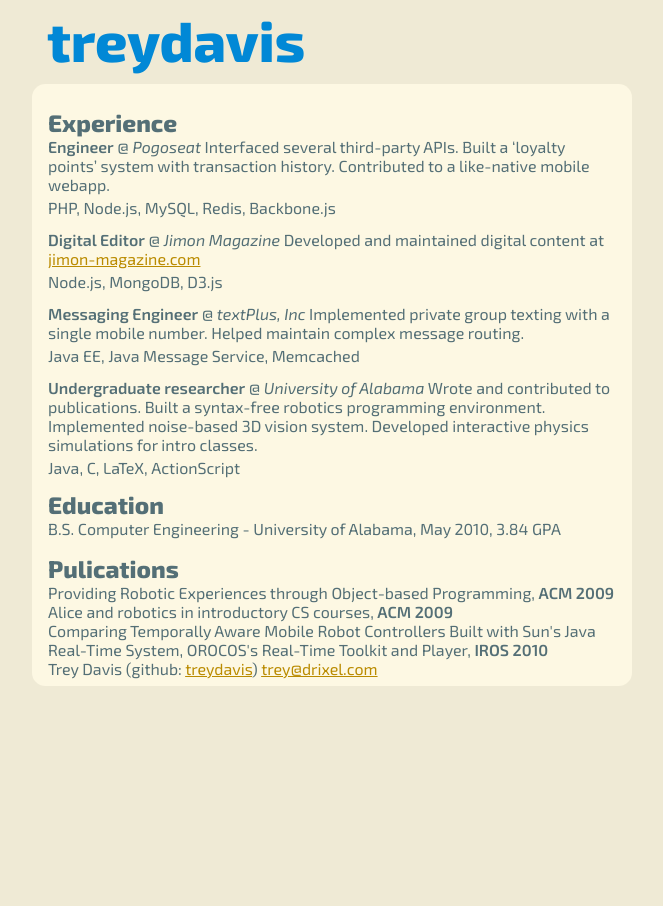
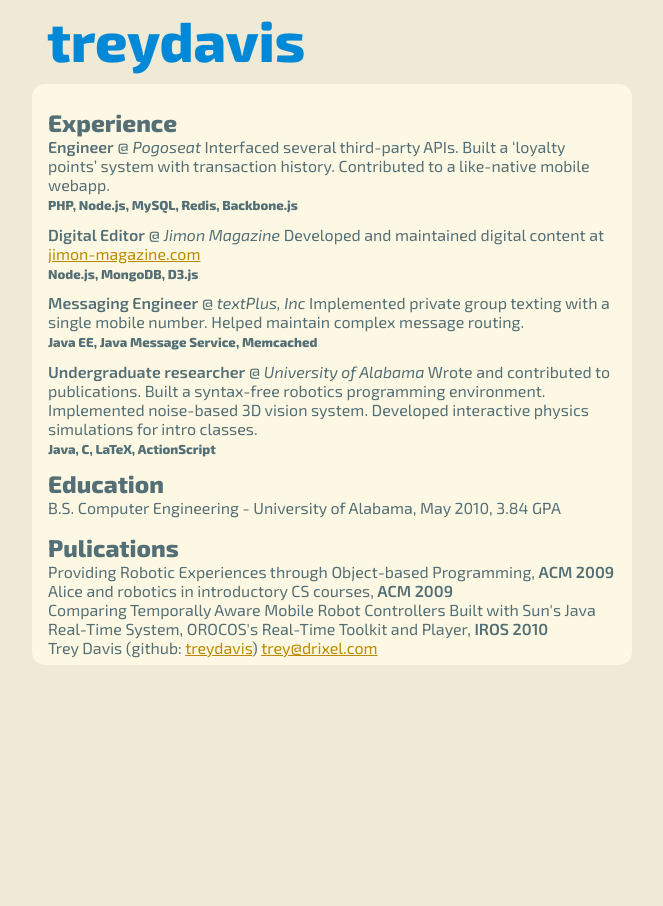
Before and after one commit to treydavis/treydavis.github.io, a Jekyll site: the page built from resume/index.html, in a window 1280 px wide. Shown: the whole page, without its empty margins (308-971 px from the left). Built offline with Jekyll 4.4.1, drawn with Linux system fonts in a browser that asks for light colours; Markdown is read by kramdown in place of the engine named in the settings.

Commit message:
Skills text smaller and bold

```diff
--- a/css/main.css
+++ b/css/main.css
@@ -204,9 +204,16 @@
   margin-bottom: 1em;
 }
 
-ul.skills { list-style: none; margin: 0; padding: 0; }
 .experience {
     margin-bottom: 0.5em;
+}
+
+ul.skills {
+    list-style: none;
+    margin: 0;
+    padding: 0;
+    font-weight: bold;
+    font-size: small;
 }
 
 ul.skills li { display: inline; }
```
